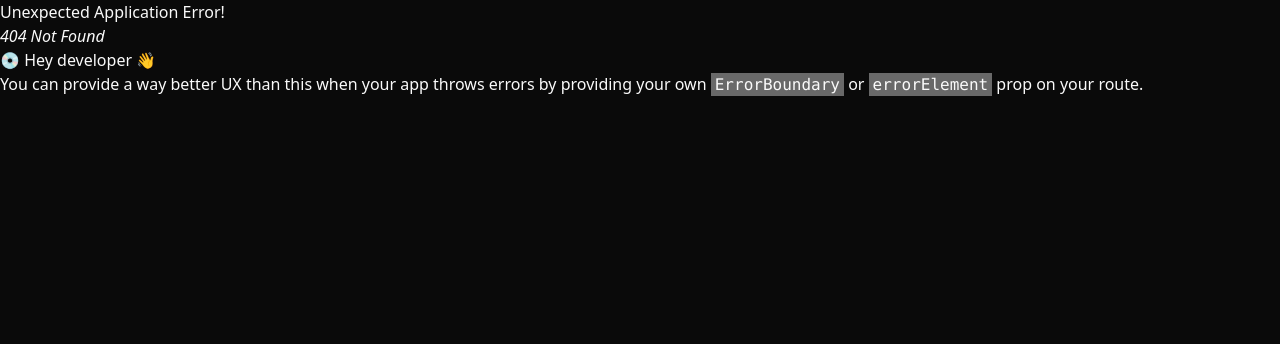
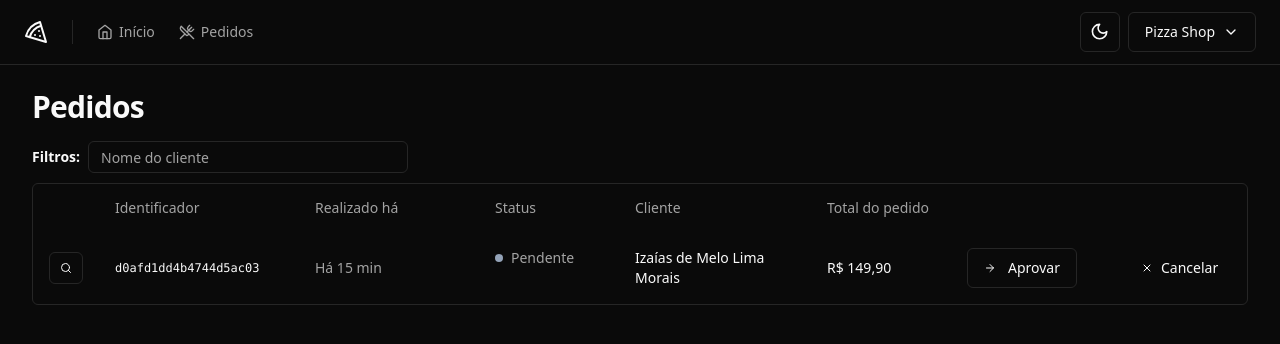
Before and after one commit to izaiasmorais/pizzashop, a React (Vite) app: page /orders in a window 1280 px wide. Before the commit this address had no page. Shown: the top 344 px of the page. Built offline with nearby package versions, Linux system fonts and the light colour scheme.

Commit message:
chore: set up orders page

```diff
--- a/src/components/ui/button.tsx
+++ b/src/components/ui/button.tsx
@@ -21,7 +21,8 @@
       },
       size: {
         default: "h-10 px-4 py-2",
-        sm: "h-9 rounded-md px-3",
+				sm: "h-9 rounded-md px-3",
+				xs: "h-8 px-2.5",
         lg: "h-11 rounded-md px-8",
         icon: "h-10 w-10",
       },
--- /dev/null
+++ b/src/components/ui/table.tsx
@@ -0,0 +1,117 @@
+import * as React from "react"
+
+import { cn } from "@/lib/utils"
+
+const Table = React.forwardRef<
+  HTMLTableElement,
+  React.HTMLAttributes<HTMLTableElement>
+>(({ className, ...props }, ref) => (
+  <div className="relative w-full overflow-auto">
+    <table
+      ref={ref}
+      className={cn("w-full caption-bottom text-sm", className)}
+      {...props}
+    />
+  </div>
+))
+Table.displayName = "Table"
+
+const TableHeader = React.forwardRef<
+  HTMLTableSectionElement,
+  React.HTMLAttributes<HTMLTableSectionElement>
+>(({ className, ...props }, ref) => (
+  <thead ref={ref} className={cn("[&_tr]:border-b", className)} {...props} />
+))
+TableHeader.displayName = "TableHeader"
+
+const TableBody = React.forwardRef<
+  HTMLTableSectionElement,
+  React.HTMLAttributes<HTMLTableSectionElement>
+>(({ className, ...props }, ref) => (
+  <tbody
+    ref={ref}
+    className={cn("[&_tr:last-child]:border-0", className)}
+    {...props}
+  />
+))
+TableBody.displayName = "TableBody"
+
+const TableFooter = React.forwardRef<
+  HTMLTableSectionElement,
+  React.HTMLAttributes<HTMLTableSectionElement>
+>(({ className, ...props }, ref) => (
+  <tfoot
+    ref={ref}
+    className={cn(
+      "border-t bg-muted/50 font-medium [&>tr]:last:border-b-0",
+      className
+    )}
+    {...props}
+  />
+))
+TableFooter.displayName = "TableFooter"
+
+const TableRow = React.forwardRef<
+  HTMLTableRowElement,
+  React.HTMLAttributes<HTMLTableRowElement>
+>(({ className, ...props }, ref) => (
+  <tr
+    ref={ref}
+    className={cn(
+      "border-b transition-colors hover:bg-muted/50 data-[state=selected]:bg-muted",
+      className
+    )}
+    {...props}
+  />
+))
+TableRow.displayName = "TableRow"
+
+const TableHead = React.forwardRef<
+  HTMLTableCellElement,
+  React.ThHTMLAttributes<HTMLTableCellElement>
+>(({ className, ...props }, ref) => (
+  <th
+    ref={ref}
+    className={cn(
+      "h-12 px-4 text-left align-middle font-medium text-muted-foreground [&:has([role=checkbox])]:pr-0",
+      className
+    )}
+    {...props}
+  />
+))
+TableHead.displayName = "TableHead"
+
+const TableCell = React.forwardRef<
+  HTMLTableCellElement,
+  React.TdHTMLAttributes<HTMLTableCellElement>
+>(({ className, ...props }, ref) => (
+  <td
+    ref={ref}
+    className={cn("p-4 align-middle [&:has([role=checkbox])]:pr-0", className)}
+    {...props}
+  />
+))
+TableCell.displayName = "TableCell"
+
+const TableCaption = React.forwardRef<
+  HTMLTableCaptionElement,
+  React.HTMLAttributes<HTMLTableCaptionElement>
+>(({ className, ...props }, ref) => (
+  <caption
+    ref={ref}
+    className={cn("mt-4 text-sm text-muted-foreground", className)}
+    {...props}
+  />
+))
+TableCaption.displayName = "TableCaption"
+
+export {
+  Table,
+  TableHeader,
+  TableBody,
+  TableFooter,
+  TableHead,
+  TableRow,
+  TableCell,
+  TableCaption,
+}
--- /dev/null
+++ b/src/pages/app/oders/orders.tsx
@@ -0,0 +1,85 @@
+import { Button } from "@/components/ui/button";
+import { Input } from "@/components/ui/input";
+import {
+  Table,
+  TableBody,
+  TableCell,
+  TableHead,
+  TableHeader,
+  TableRow,
+} from "@/components/ui/table";
+import { ArrowRight, Search, X } from "lucide-react";
+import { Helmet } from "react-helmet-async";
+
+export function Orders() {
+  return (
+    <>
+      <Helmet title="Pedidos" />
+
+      <div className="flex flex-col gap-4">
+        <h1 className="text-3xl font-bold tracking-tight">Pedidos</h1>
+
+        <div className="space-y-2.5">
+          <form className="flex items-center gap-2">
+            <span className="text-sm font-semibold">Filtros: </span>
+            <Input className="h-8 w-[320px]" placeholder="Nome do cliente" />
+          </form>
+
+          <div className="rounded-md border">
+            <Table>
+              <TableHeader>
+                <TableHead className="w-[64px]"></TableHead>
+                <TableHead className="w-[200px]">Identificador</TableHead>
+                <TableHead className="w-[180px]">Realizado há</TableHead>
+                <TableHead className="w-[140px]">Status</TableHead>
+                <TableHead>Cliente</TableHead>
+                <TableHead className="w-[140px]">Total do pedido</TableHead>
+                <TableHead className="w-[164px]"></TableHead>
+                <TableHead className="w-[132px]"></TableHead>
+              </TableHeader>
+
+              <TableBody>
+                <TableRow>
+                  <TableCell>
+                    <Button variant="outline" size="xs">
+                      <Search className="h-3 w-3" />
+                      <span className="sr-only">Detalhes do pedido</span>
+                    </Button>
+                  </TableCell>
+                  <TableCell className="font-mono text-xs font-medium">
+                    d0afd1dd4b4744d5ac03
+                  </TableCell>
+                  <TableCell className="text-muted-foreground">
+                    Há 15 min
+                  </TableCell>
+                  <TableCell className="flex items-center gap-2">
+                    <span className="h-2 w-2 rounded-full bg-slate-400 " />
+                    <span className="font-medium text-muted-foreground">
+                      Pendente
+                    </span>
+                  </TableCell>
+                  <TableCell className="font-medium">
+                    Izaías de Melo Lima Morais
+                  </TableCell>
+                  <TableCell className="font-medium">R$ 149,90</TableCell>
+                  <TableCell>
+                    <Button variant="outline">
+                      <ArrowRight className="mr-3 h-3 w-3" />
+                      Aprovar
+                    </Button>
+                  </TableCell>
+                  <TableCell>
+                    <Button variant="ghost" size="xs">
+                      <X className="mr-2 h-3 w-3" />
+                      Cancelar
+                    </Button>
+                  </TableCell>
+                </TableRow>
+              </TableBody>
+            </Table>
+          </div>
+        </div>
+      </div>
+    </>
+  );
+}
--- a/src/routes.tsx
+++ b/src/routes.tsx
@@ -4,12 +4,16 @@
 import { AppLayout } from "./pages/_layouts/app";
 import { AuthLayout } from "./pages/_layouts/auth";
 import { SignUp } from "./pages/auth/sign_up";
+import { Orders } from "./pages/app/oders/orders";
 
 export const router = createBrowserRouter([
   {
     path: "/",
     element: <AppLayout />,
-    children: [{ path: "/", element: <Dashboard /> }],
+		children: [{ path: "/", element: <Dashboard /> }, {
+			path: "/orders",
+			element: <Orders />
+		}],
   },
   {
     path: "/",
```
